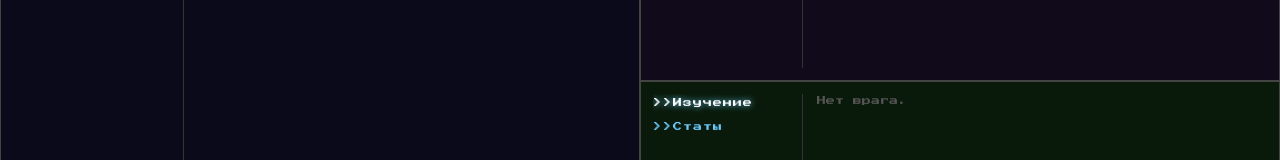
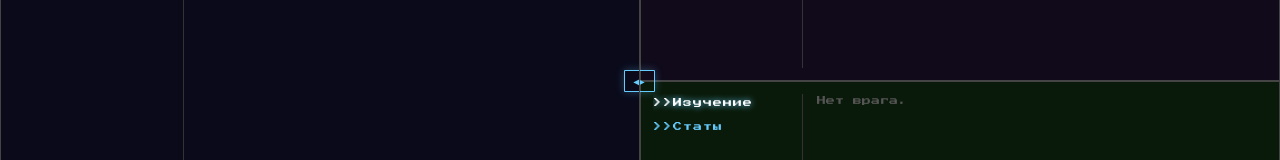
Before and after one commit to stroelovrodion-ship-it/1, a React (Vite) app: page / in a window 1280 px wide. Shown: the part 319-479 px from the top of the page. Built offline with nearby package versions, Linux system fonts and the light colour scheme.

Commit message:
task snapshot ee882c89-1226-48d6-9ed7-37927638e819

```diff
--- a/src/App.tsx
+++ b/src/App.tsx
@@ -46,6 +46,9 @@ function App() {
   const [showSpellList, setShowSpellList] = useState(false);
   const [renamingSlot, setRenamingSlot] = useState<number | null>(null);
   const [newSpellName, setNewSpellName] = useState('');
+  const [leftCollapsed, setLeftCollapsed] = useState(false);
+  const [rightCollapsed, setRightCollapsed] = useState(false);
+  const [showLegend, setShowLegend] = useState(true);
 
   const battleLogRef = useRef<HTMLDivElement>(null);
   const eventLogRef = useRef<HTMLDivElement>(null);
@@ -445,7 +448,34 @@ function App() {
   return (
     <div className="game">
       {/* ═══ ЛЕВАЯ ПАНЕЛЬ ═══ */}
-      <div className="left">
+      <div className="left" style={{
+        width: leftCollapsed ? '40px' : '50%',
+        transition: 'width 0.3s ease',
+        resize: 'horizontal',
+        overflow: 'hidden',
+        minWidth: leftCollapsed ? '40px' : '300px',
+        maxWidth: '70%',
+      }}>
+        {/* Кнопка сворачивания */}
+        <button
+          className="btn"
+          onClick={() => setLeftCollapsed(!leftCollapsed)}
+          style={{
+            position: 'absolute',
+            top: '50%',
+            right: '-12px',
+            transform: 'translateY(-50%)',
+            zIndex: 100,
+            padding: '4px 8px',
+            fontSize: '10px',
+            borderRadius: '0 4px 4px 0',
+          }}
+        >
+          {leftCollapsed ? '▶' : '◀'}
+        </button>
+
+        {!leftCollapsed && (
+          <div style={{ width: '100%', height: '100%', display: 'flex', flexDirection: 'column' }}>
         <div className="block">
           <div className="tabs-wrap">
             <div className="tabs">
@@ -551,14 +581,30 @@ function App() {
                 {showMap && (
                   <div className="fade-in" style={{ border: '1px solid #333', padding: '8px', marginBottom: '8px', position: 'relative', height: '320px', background: '#050510', overflow: 'hidden' }}>
                     {/* Панель управления картой */}
-                    <div style={{ position: 'absolute', top: '4px', left: '4px', display: 'flex', gap: '4px', zIndex: 20 }}>
+                    <div style={{ position: 'absolute', top: '4px', left: '4px', display: 'flex', gap: '4px', zIndex: 30 }}>
                       <button className="btn" style={{ fontSize: '7px', padding: '2px 6px' }} onClick={() => setShowMap(false)}>✕ Закрыть</button>
                       <button className="btn" style={{ fontSize: '7px', padding: '2px 6px' }} onClick={() => setSelectedMapLocation(currentLocation)}>📍 Моя позиция</button>
+                      <button className="btn" style={{ fontSize: '7px', padding: '2px 6px' }} onClick={() => setShowLegend(!showLegend)}>
+                        {showLegend ? '📖 Скрыть легенду' : '📖 Показать легенду'}
+                      </button>
                     </div>
 
-                    {/* Легенда карты */}
-                    <div style={{ position: 'absolute', top: '4px', right: '4px', fontSize: '7px', color: '#888', background: '#0a0a1a', padding: '6px', border: '1px solid #333', zIndex: 10, borderRadius: '3px' }}>
-                      <div style={{ color: '#6cf', marginBottom: '3px', fontSize: '8px' }}>Легенда:</div>
+                    {/* Легенда карты - сворачиваемая */}
+                    {showLegend && (
+                      <div style={{
+                        position: 'absolute',
+                        bottom: '4px',
+                        right: '4px',
+                        fontSize: '7px',
+                        color: '#888',
+                        background: '#0a0a1a',
+                        padding: '6px',
+                        border: '1px solid #333',
+                        zIndex: 20,
+                        borderRadius: '3px',
+                        maxWidth: '120px',
+                      }}>
+                        <div style={{ color: '#6cf', marginBottom: '3px', fontSize: '8px', fontWeight: 'bold' }}>Легенда:</div>
                         <div style={{ marginBottom: '2px' }}>🏰 <span style={{ color: '#6cf' }}>Город</span></div>
                         <div style={{ marginBottom: '2px' }}>⛺ <span style={{ color: '#6f6' }}>Лагерь</span></div>
                         <div style={{ marginBottom: '2px' }}>⚔️ <span style={{ color: '#f86' }}>Опасная</span></div>
@@ -566,9 +612,10 @@ function App() {
                         <div style={{ marginBottom: '2px' }}>🌍 <span style={{ color: '#c6f' }}>Материк</span></div>
                         <div>✨ <span style={{ color: '#fc6' }}>Особая</span></div>
                       </div>
+                    )}
 
                     {/* Контейнер карты с возможностью перетаскивания */}
-                    <div style={{
+                    <div className="map-container" style={{
                       position: 'absolute',
                       top: '30px',
                       left: '0',
@@ -744,14 +791,15 @@ function App() {
                           bottom: '8px',
                           left: '8px',
                           right: '8px',
-                          background: 'rgba(10, 10, 26, 0.95)',
+                          background: '#0a0a1a',
                           border: isCurrent ? '2px solid #ff0' : '2px solid #6cf',
                           borderRadius: '4px',
                           padding: '12px',
                           fontSize: '9px',
                           boxShadow: isCurrent ? '0 0 12px rgba(255, 255, 0, 0.3)' : '0 0 12px rgba(102, 204, 255, 0.3)',
-                          maxHeight: '200px',
+                          maxHeight: '180px',
                           overflowY: 'auto',
+                          zIndex: 25,
                         }}>
                           {/* Заголовок */}
                           <div style={{ display: 'flex', justifyContent: 'space-between', alignItems: 'center', marginBottom: '8px', borderBottom: '1px solid #333', paddingBottom: '6px' }}>
@@ -896,9 +944,38 @@ function App() {
         </div>
         <div className="logs-footer"><button className="btn danger" onClick={game.resetGame}>Выход</button></div>
           </div>
+        )}
+      </div>
 
       {/* ═══ ПРАВАЯ ПАНЕЛЬ ═══ */}
-      <div className="right">
+      <div className="right" style={{
+        width: rightCollapsed ? '40px' : '50%',
+        transition: 'width 0.3s ease',
+        resize: 'horizontal',
+        overflow: 'hidden',
+        minWidth: rightCollapsed ? '40px' : '300px',
+        maxWidth: '70%',
+      }}>
+        {/* Кнопка сворачивания */}
+        <button
+          className="btn"
+          onClick={() => setRightCollapsed(!rightCollapsed)}
+          style={{
+            position: 'absolute',
+            top: '50%',
+            left: '-12px',
+            transform: 'translateY(-50%)',
+            zIndex: 100,
+            padding: '4px 8px',
+            fontSize: '10px',
+            borderRadius: '4px 0 0 4px',
+          }}
+        >
+          {rightCollapsed ? '◀' : '▶'}
+        </button>
+
+        {!rightCollapsed && (
+          <div style={{ width: '100%', height: '100%', display: 'flex', flexDirection: 'column' }}>
         <div className="right-top">
           <div className="block">
             <div className="tabs-wrap">
@@ -1238,6 +1315,8 @@ function App() {
           </div>
         </div>
           </div>
+        )}
+      </div>
     </div>
   );
 }
--- a/src/index.css
+++ b/src/index.css
@@ -452,6 +452,57 @@ html, body {
   animation: glow 2s infinite;
 }
 
+/* ═══ Стилизация scrollbar для карты ═══ */
+.map-container::-webkit-scrollbar {
+  width: 6px;
+  height: 6px;
+}
+
+.map-container::-webkit-scrollbar-track {
+  background: #0a0a1a;
+  border-radius: 3px;
+}
+
+.map-container::-webkit-scrollbar-thumb {
+  background: #333;
+  border-radius: 3px;
+  border: 1px solid #0a0a1a;
+}
+
+.map-container::-webkit-scrollbar-thumb:hover {
+  background: #6cf;
+}
+
+/* Для Firefox */
+.map-container {
+  scrollbar-width: thin;
+  scrollbar-color: #333 #0a0a1a;
+}
+
+/* ═══ Resizable панели ═══ */
+.left, .right {
+  position: relative;
+}
+
+.left::-webkit-resizer,
+.right::-webkit-resizer {
+  background: linear-gradient(135deg, transparent 50%, #6cf 50%);
+  background-size: 10px 10px;
+}
+
+/* ═══ Кнопки сворачивания ═══ */
+.left > button:first-child,
+.right > button:first-child {
+  box-shadow: 0 0 8px rgba(102, 204, 255, 0.3);
+}
+
+.left > button:first-child:hover,
+.right > button:first-child:hover {
+  box-shadow: 0 0 12px rgba(102, 204, 255, 0.6);
+  background: #6cf;
+  color: #000;
+}
+
 /* ═══ Подсказки (Tooltips) ═══ */
 .tt-anchor {
   color: #6cf;
```
Lines whose indentation alone changed are shown as unchanged.
